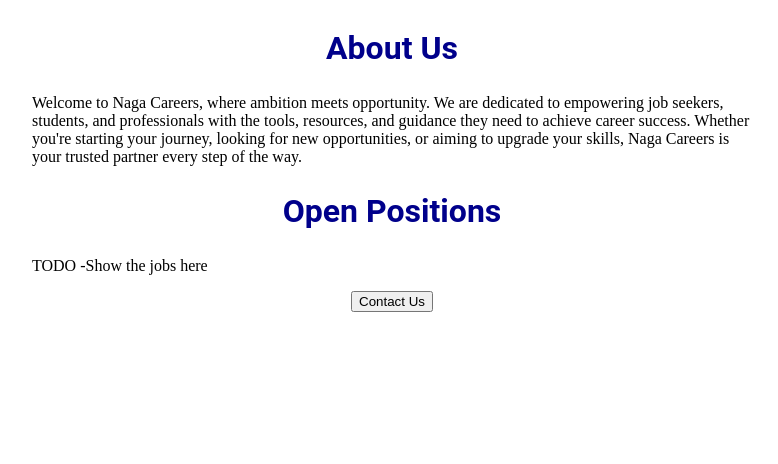
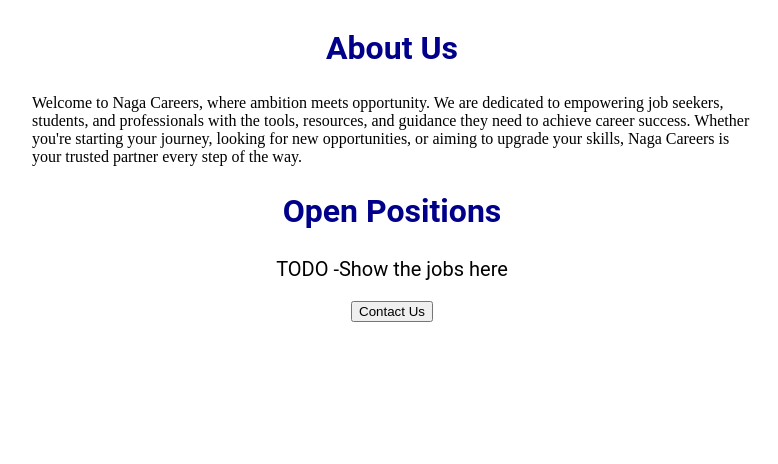
Before and after one commit to Nagasuhas2003/Job-Search-Website-, a Flask app: page / in a window 1280 px wide. Shown: the part 336-800 px from the top of the page, without its empty margins (248-1026 px from the left). Run offline with Flask 3, Linux system fonts and the light colour scheme.

Commit message:
Added body tag

```diff
--- a/templates/home.html
+++ b/templates/home.html
@@ -24,6 +24,13 @@
           max-width:720px;
           margin:0 auto ;
         }
+        /* Styling for body text */
+        .bodytext { /* using class instead of id */
+            font-family: 'roboto';
+            font-size: 20px;
+            color: black;
+            text-align: center;
+        }
     </style>
 </head>
 <body>
@@ -32,7 +39,7 @@
             <p style="text-align: center;color: blueviolet;">Explore our job openings and find your dream job!</p>
             <img id ="banner" src="static\Banner.jpg" height="120" width ="220">
             <h2>About Us</h2>
-                <p>Welcome to Naga Careers, where ambition meets opportunity.
+                <p="bodytext">Welcome to Naga Careers, where ambition meets opportunity.
                    We are dedicated to empowering job seekers, students, and
                    professionals with the tools, resources, and guidance they
                    need to achieve career success. Whether you're starting your
@@ -40,7 +47,7 @@
                    Naga Careers is your trusted partner every step of the way.
                 </p>
             <h2>Open Positions</h2>
-            <p>TODO -Show the jobs here</p>
+            <p class="bodytext">TODO -Show the jobs here</p>
         <div style="text-align: center;">
             <button>Contact Us</button>
         </div>
```
